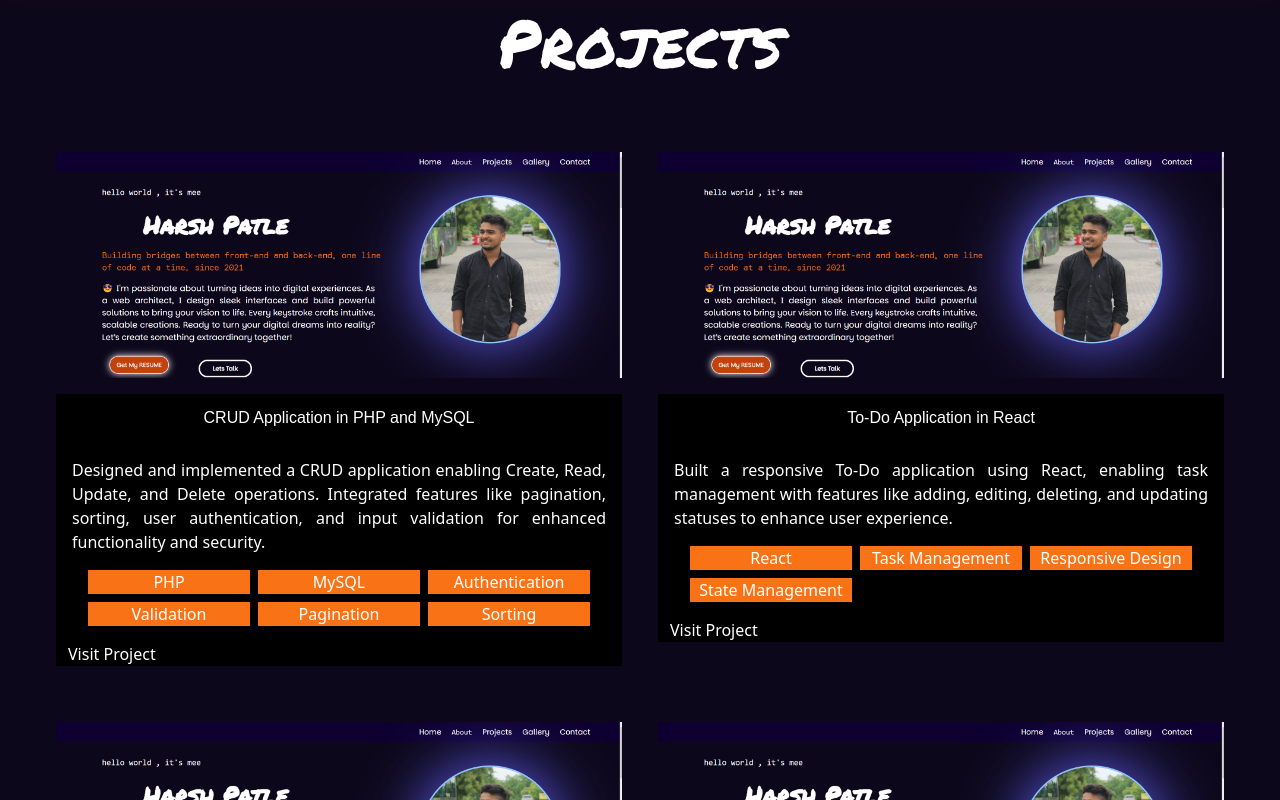
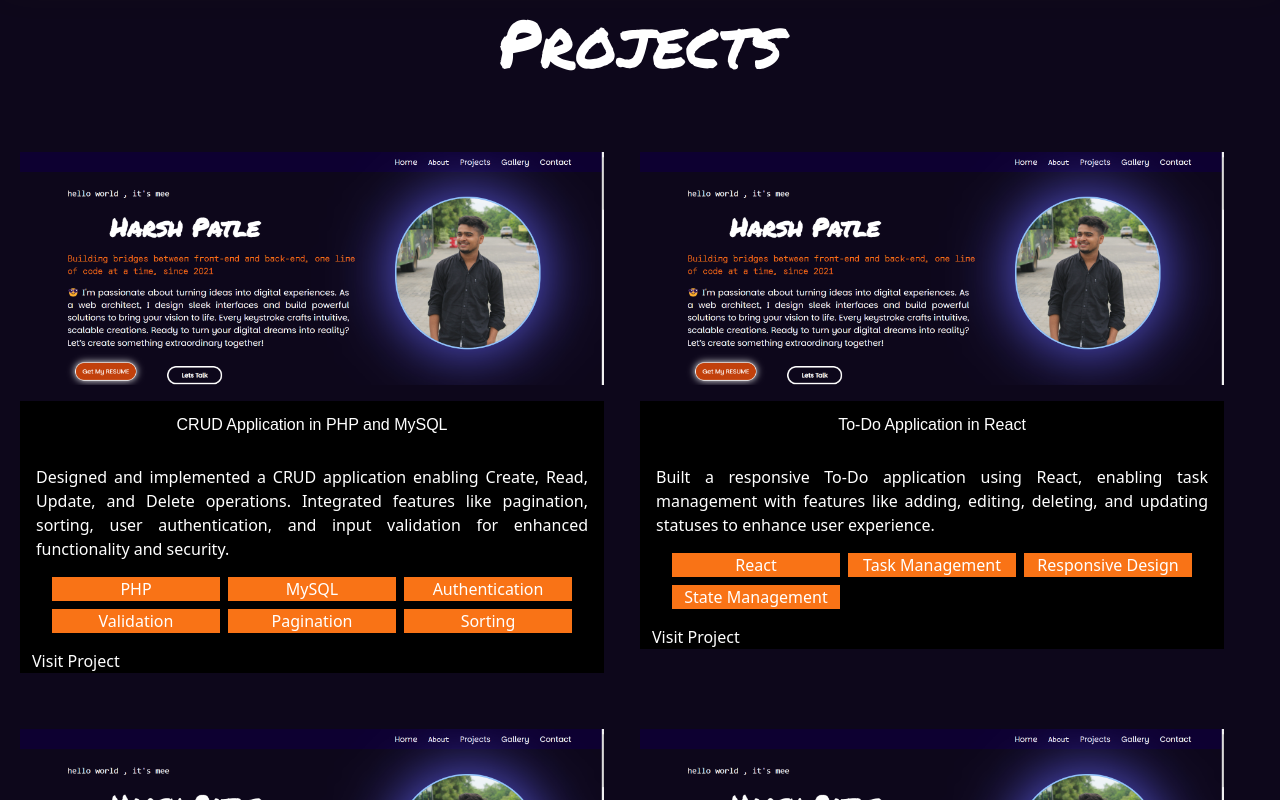
Before and after one commit to Harsh882002/new_Portfolio, a React (Vite) app: page / in a window 1280 px wide. Shown: the part 1220-2020 px from the top of the page. Built offline with nearby package versions, Linux system fonts and the light colour scheme; a web font is replaced by a local one.

Commit message:
final thing

```diff
--- a/src/component/ImpoProject.jsx
+++ b/src/component/ImpoProject.jsx
@@ -5,7 +5,7 @@ export const ImpoProjects = () => {
     <>
     <div className='w-4/5'>
       <ul className="w-screen h-1/2     ">
-        <li className='sm:grid grid-cols-2 gap-9 sm:mr-14 ml-14 mt-10 mb-14'>
+        <li className='mr-5 ml-5 sm:grid grid-cols-2 gap-9 sm:mr-14 ml-14 mt-10 mb-14'>
         {project.map((curElem, key) => (
           <div key={key}  >
             <img src={curElem.image} alt={curElem.heading} className='mt-5' />
```
